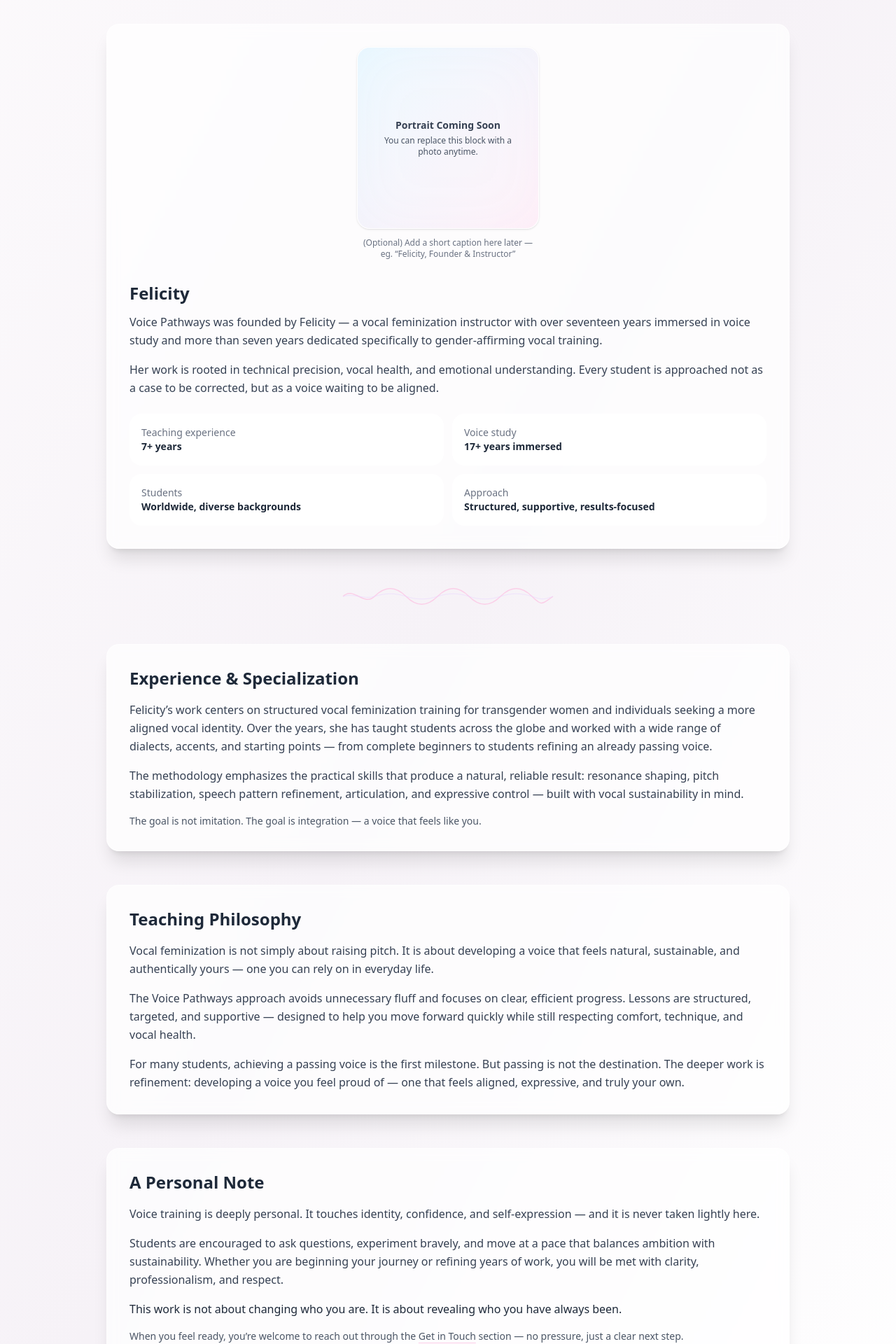
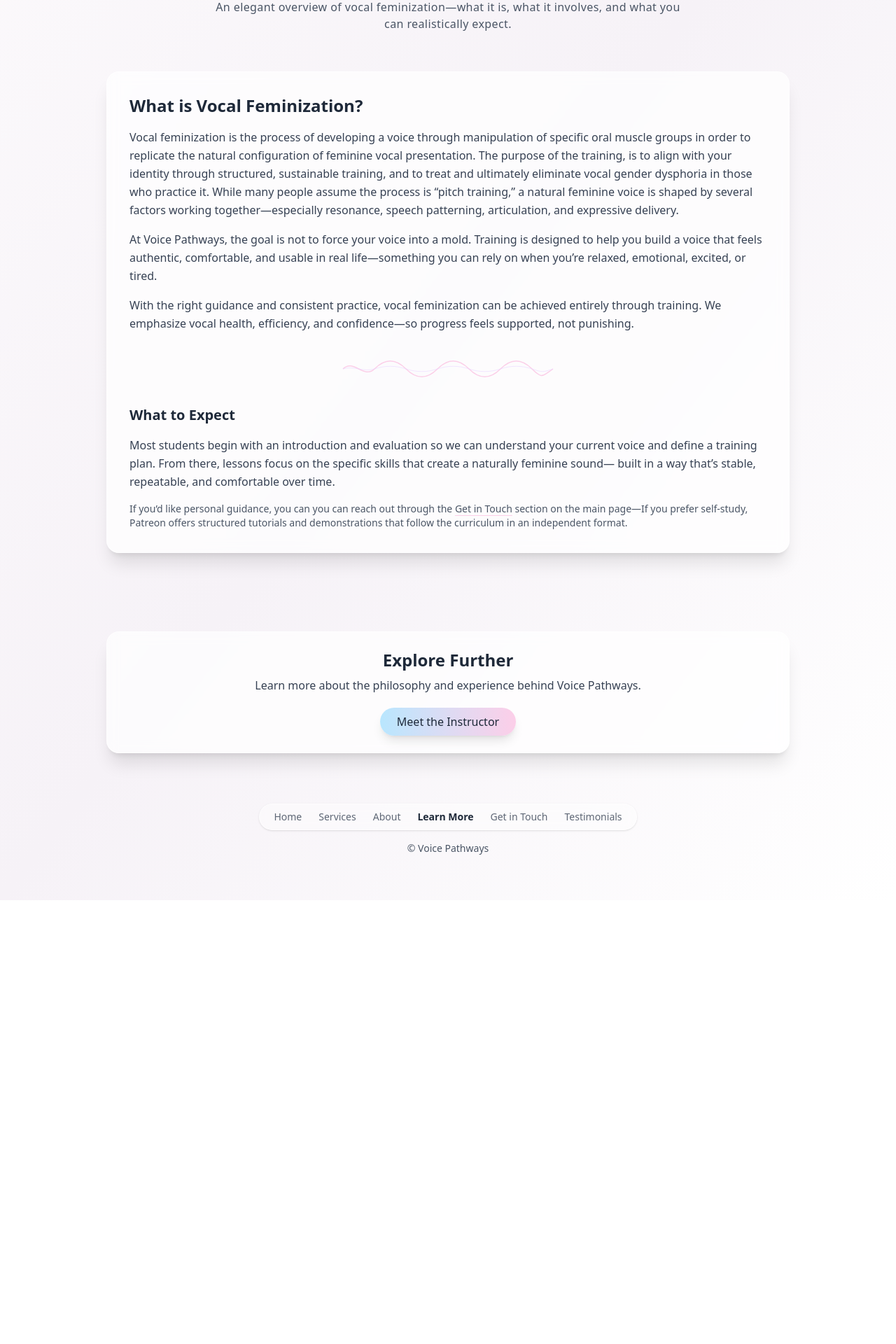
Before and after one commit to Aeriebella/Voice-Pathways, a Next.js app: page /learn/meet-the-instructor in a window 1280 px wide. Shown: the part 360-2280 px from the top of the page at 70% size. After the commit the page ends 1646 px from the top, so only its background shows below. Built offline with nearby package versions, Linux system fonts and the light colour scheme.

Commit message:
Update page.tsx

```diff
--- a/app/learn/meet-the-instructor/page.tsx
+++ b/app/learn/meet-the-instructor/page.tsx
@@ -1,12 +1,12 @@
 import type { Metadata } from 'next'
 
 export const metadata: Metadata = {
-  title: 'Meet the Instructor | Voice Pathways',
+  title: 'Learn More: Vocal Feminization | Voice Pathways',
   description:
-    'Meet Felicity, founder of Voice Pathways — a results-focused vocal feminization instructor with years of dedicated experience, global students, and a compassionate, structured approach.',
+    'A clear, compassionate overview of vocal feminization—what it is, what it involves, and how Voice Pathways approaches sustainable, results-focused voice training.',
 }
 
-export default function MeetTheInstructorPage() {
+export default function VocalFeminizationLearnPage() {
   return (
     <div className="relative min-h-screen overflow-x-hidden bg-gradient-to-br from-[#fcfafc] via-[#f6f2f7] to-white text-gray-800">
       {/* soft ambient glow (pearl) */}
@@ -23,7 +23,7 @@ export default function MeetTheInstructorPage() {
           className="pointer-events-none absolute inset-x-0 top-0 h-24 bg-gradient-to-b from-white/70 to-transparent"
         />
 
-        {/* Nav pill (matches your site style) */}
+        {/* Nav pill (matches homepage vibe) */}
         <nav className="mt-1 max-w-full flex items-center justify-start sm:justify-center gap-x-4 sm:gap-x-6 gap-y-2 text-sm text-gray-700/80 rounded-full border border-white/60 bg-white/40 px-4 sm:px-5 py-2 shadow-sm backdrop-blur overflow-x-auto">
           <a href="/#home" className="hover:underline">
             Home
@@ -34,10 +34,7 @@ export default function MeetTheInstructorPage() {
           <a href="/#about" className="hover:underline">
             About
           </a>
-          <a href="/learn/vocal-feminization" className="hover:underline">
-            Learn More
-          </a>
-          <span className="font-semibold text-gray-800">Meet the Instructor</span>
+          <span className="font-semibold text-gray-800">Learn More</span>
           <a href="/#apply" className="hover:underline">
             Get in Touch
           </a>
@@ -46,87 +43,56 @@ export default function MeetTheInstructorPage() {
           </a>
         </nav>
 
-        {/* Logo (same vibe as other pages) */}
         <img
           src="/logo.png"
           alt="Voice Pathways logo"
-          className="h-28 sm:h-32 w-auto mt-3 opacity-95 drop-shadow-sm"
-          draggable={false}
+          className="h-36 sm:h-48 w-auto -mb-1 mt-2 opacity-95 drop-shadow-sm"
         />
 
-        <h1 className="mt-1 text-3xl sm:text-5xl font-semibold tracking-wide font-['Playfair_Display']">
-          Meet the Instructor
+        <h1 className="mt-4 text-3xl sm:text-5xl font-semibold tracking-wide font-['Playfair_Display']">
+          Learn More: Vocal Feminization
         </h1>
-
         <p className="mt-2 text-base tracking-wide text-gray-600 max-w-2xl">
-          A little more about the person behind Voice Pathways — the approach, the experience, and the care that shapes
-          every lesson.
+          An elegant overview of vocal feminization—what it is, what it involves, and what you can realistically expect.
         </p>
       </header>
 
       <main className="relative max-w-5xl mx-auto grid gap-10 sm:gap-12 px-4 sm:px-6 py-8 sm:py-10 z-10">
-        {/* Portrait + quick facts */}
         <section className="rounded-2xl shadow-xl backdrop-blur bg-white/70 border border-white/60">
-          <div className="p-6 sm:p-8 grid gap-8 md:grid-cols-[260px,1fr] items-start">
-            {/* Portrait placeholder */}
-            <div className="mx-auto w-full max-w-[260px]">
-              <div className="relative aspect-square rounded-2xl border border-white/60 bg-white/55 shadow-sm overflow-hidden">
-                <div
-                  aria-hidden="true"
-                  className="absolute inset-0 bg-gradient-to-br from-sky-200/35 to-pink-200/35"
-                />
-                <div aria-hidden="true" className="absolute inset-0 blur-2xl opacity-70 bg-white/40" />
-                <div className="relative h-full w-full flex items-center justify-center text-center p-6">
-                  <div>
-                    <p className="text-sm font-semibold text-gray-700">Portrait Coming Soon</p>
-                    <p className="mt-1 text-xs text-gray-600">
-                      You can replace this block with a photo anytime.
+          <div className="p-6 sm:p-8">
+            <h2 className="text-2xl font-semibold">What is Vocal Feminization?</h2>
+
+            <div className="mt-4 space-y-4 text-gray-700 leading-relaxed">
+              <p>
+                Vocal feminization is the process of developing a voice through manipulation of specific
+                 oral muscle groups in order to replicate the natural configuration of feminine vocal presentation.
+                 The purpose of the training, is to align with your identity through structured,
+                sustainable training, and to treat and ultimately eliminate vocal gender dysphoria in those who practice it.
+                 While many people assume the process is “pitch training,” a natural feminine voice is
+                shaped by several factors working together—especially resonance, speech patterning, articulation, and
+                expressive delivery.
               </p>
-                  </div>
-                </div>
-              </div>
 
-              <p className="mt-3 text-xs text-gray-500 text-center">
-                (Optional) Add a short caption here later — eg. “Felicity, Founder & Instructor”
+              <p>
+                At Voice Pathways, the goal is not to force your voice into a mold. Training is designed to help you build
+                a voice that feels authentic, comfortable, and usable in real life—something you can rely on when you’re
+                relaxed, emotional, excited, or tired.
+              </p>
+
+              <p>
+                With the right guidance and consistent practice, vocal feminization can be achieved entirely through
+                training. We emphasize vocal health, efficiency, and confidence—so progress feels supported, not punishing.
               </p>
             </div>
 
-            {/* Intro / summary */}
-            <div>
-              <h2 className="text-2xl font-semibold">Felicity</h2>
-              <p className="mt-3 text-gray-700 leading-relaxed">
-                Voice Pathways was founded by Felicity — a vocal feminization instructor with over seventeen years immersed
-                in voice study and more than seven years dedicated specifically to gender-affirming vocal training.
-              </p>
-
-              <p className="mt-4 text-gray-700 leading-relaxed">
-                Her work is rooted in technical precision, vocal health, and emotional understanding. Every student is
-                approached not as a case to be corrected, but as a voice waiting to be aligned.
-              </p>
-
-              <div className="mt-6 grid sm:grid-cols-2 gap-3 text-sm">
-                {[
-                  { label: 'Teaching experience', value: '7+ years' },
-                  { label: 'Voice study', value: '17+ years immersed' },
-                  { label: 'Students', value: 'Worldwide, diverse backgrounds' },
-                  { label: 'Approach', value: 'Structured, supportive, results-focused' },
-                ].map((item) => (
-                  <div
-                    key={item.label}
-                    className="rounded-2xl border border-white/60 bg-white/60 backdrop-blur p-4"
+            {/* soundwave divider */}
+            <div className="mt-8 flex justify-center">
+              <svg
+                className="h-10 w-full max-w-2xl"
+                viewBox="0 0 300 40"
+                fill="none"
+                xmlns="http://www.w3.org/2000/svg"
               >
-                    <p className="text-gray-500">{item.label}</p>
-                    <p className="font-semibold text-gray-800">{item.value}</p>
-                  </div>
-                ))}
-              </div>
-            </div>
-          </div>
-        </section>
-
-        {/* Divider (soundwave) */}
-        <div className="flex justify-center">
-          <svg className="h-10 w-full max-w-2xl" viewBox="0 0 300 40" fill="none" xmlns="http://www.w3.org/2000/svg">
                 <path
                   d="M0 20 C15 5 30 35 45 20 S75 5 90 20 S120 35 135 20 S165 5 180 20 S210 35 225 20 S255 5 270 20 S285 30 300 20"
                   stroke="#FBCFE8"
@@ -143,101 +109,63 @@ export default function MeetTheInstructorPage() {
               </svg>
             </div>
 
-        {/* Experience */}
-        <section className="rounded-2xl shadow-xl backdrop-blur bg-white/70 border border-white/60">
-          <div className="p-6 sm:p-8">
-            <h2 className="text-2xl font-semibold">Experience & Specialization</h2>
+            <h3 className="mt-8 text-xl font-semibold">What to Expect</h3>
             <div className="mt-4 space-y-4 text-gray-700 leading-relaxed">
               <p>
-                Felicity’s work centers on structured vocal feminization training for transgender women and individuals
-                seeking a more aligned vocal identity. Over the years, she has taught students across the globe and worked
-                with a wide range of dialects, accents, and starting points — from complete beginners to students refining
-                an already passing voice.
+                Most students begin with an introduction and evaluation so we can understand your current voice and define
+                a training plan. From there, lessons focus on the specific skills that create a naturally feminine sound—
+                built in a way that’s stable, repeatable, and comfortable over time.
               </p>
-              <p>
-                The methodology emphasizes the practical skills that produce a natural, reliable result: resonance shaping,
-                pitch stabilization, speech pattern refinement, articulation, and expressive control — built with vocal
-                sustainability in mind.
-              </p>
+
               <p className="text-sm text-gray-600">
-                The goal is not imitation. The goal is integration — a voice that feels like you.
+                If you’d like personal guidance, you can  you can reach out through the{' '}
+                <a href="/#apply" className="underline decoration-pink-200 underline-offset-4 hover:decoration-pink-300">
+                  Get in Touch
+                </a>{' '}
+                section on the main page—If you prefer self-study, Patreon
+                offers structured tutorials and demonstrations that follow the curriculum in an independent format.
               </p>
             </div>
           </div>
         </section>
+<section className="mt-16">
+  <div className="rounded-2xl shadow-xl backdrop-blur bg-white/70 border border-white/60 p-6 text-center">
+    <h2 className="text-2xl font-semibold">Explore Further</h2>
+    <p className="mt-2 text-gray-700 max-w-xl mx-auto">
+      Learn more about the philosophy and experience behind Voice Pathways.
+    </p>
 
-        {/* Philosophy */}
-        <section className="rounded-2xl shadow-xl backdrop-blur bg-white/70 border border-white/60">
-          <div className="p-6 sm:p-8">
-            <h2 className="text-2xl font-semibold">Teaching Philosophy</h2>
-            <div className="mt-4 space-y-4 text-gray-700 leading-relaxed">
-              <p>
-                Vocal feminization is not simply about raising pitch. It is about developing a voice that feels natural,
-                sustainable, and authentically yours — one you can rely on in everyday life.
-              </p>
-              <p>
-                The Voice Pathways approach avoids unnecessary fluff and focuses on clear, efficient progress. Lessons are
-                structured, targeted, and supportive — designed to help you move forward quickly while still respecting
-                comfort, technique, and vocal health.
-              </p>
-              <p>
-                For many students, achieving a passing voice is the first milestone. But passing is not the destination.
-                The deeper work is refinement: developing a voice you feel proud of — one that feels aligned, expressive,
-                and truly your own.
-              </p>
+    <div className="mt-5">
+      <a
+        href="/learn/meet-the-instructor"
+        className="inline-flex items-center justify-center rounded-full px-6 py-2 shadow-lg bg-gradient-to-r from-sky-200 to-pink-200 text-gray-800 hover:from-sky-300 hover:to-pink-300 transition active:scale-[0.98]"
+      >
+        Meet the Instructor
+      </a>
     </div>
   </div>
 </section>
-
-        {/* Personal note */}
-        <section className="rounded-2xl shadow-xl backdrop-blur bg-white/70 border border-white/60">
-          <div className="p-6 sm:p-8">
-            <h2 className="text-2xl font-semibold">A Personal Note</h2>
-            <div className="mt-4 space-y-4 text-gray-700 leading-relaxed">
-              <p>
-                Voice training is deeply personal. It touches identity, confidence, and self-expression — and it is never
-                taken lightly here.
-              </p>
-              <p>
-                Students are encouraged to ask questions, experiment bravely, and move at a pace that balances ambition
-                with sustainability. Whether you are beginning your journey or refining years of work, you will be met
-                with clarity, professionalism, and respect.
-              </p>
-              <p className="font-medium text-gray-800">
-                This work is not about changing who you are. It is about revealing who you have always been.
-              </p>
-
-              <p className="text-sm text-gray-600">
-                When you feel ready, you’re welcome to reach out through the{' '}
-                <a
-                  href="/#apply"
-                  className="underline decoration-pink-200 underline-offset-4 hover:decoration-pink-300"
-                >
-                  Get in Touch
-                </a>{' '}
-                section — no pressure, just a clear next step.
-              </p>
-            </div>
-          </div>
-        </section>
-
-        {/* Footer nav */}
         <footer className="text-center p-6 flex flex-col items-center gap-4 text-sm text-gray-600">
           <nav className="flex flex-wrap items-center justify-center gap-x-6 gap-y-2 text-sm text-gray-700/80 rounded-full border border-white/60 bg-white/40 px-5 py-2 shadow-sm backdrop-blur">
             <a href="/#home" className="hover:underline">
               Home
             </a>
-            <a href="/learn/vocal-feminization" className="hover:underline">
-              Learn More
+            <a href="/#services" className="hover:underline">
+              Services
             </a>
-            <a href="/learn/meet-the-instructor" className="hover:underline font-semibold text-gray-800">
-              Meet the Instructor
+            <a href="/#about" className="hover:underline">
+              About
             </a>
+            <span className="font-semibold text-gray-800">Learn More</span>
             <a href="/#apply" className="hover:underline">
               Get in Touch
             </a>
+            <a href="/#testimonials" className="hover:underline">
+              Testimonials
+            </a>
           </nav>
           <div>© Voice Pathways</div>
+          {/* Explore Further */}
         </footer>
       </main>
     </div>
```
Lines whose indentation alone changed are shown as unchanged.
